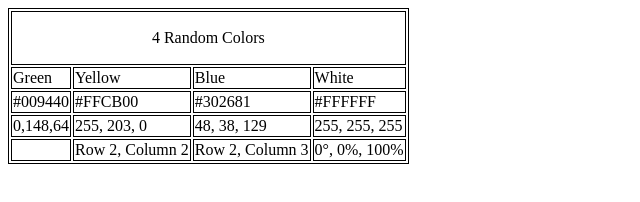
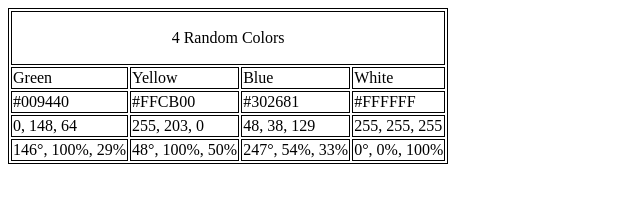
Before and after one commit to zacharyrandolph-ux/zacharyrandolph-ux.github.io, a plain HTML site: page colorscheme.html in a window 1280 px wide. Shown: the whole page, without its empty margins (0-640 px from the left). Drawn offline with Linux system fonts and the light colour scheme.

Commit message:
Update colorscheme.html

```diff
--- a/colorscheme.html
+++ b/colorscheme.html
@@ -23,15 +23,15 @@
         <td>#FFFFFF</td>
     </tr>
      <tr>
-        <td>0,148,64</td>
+        <td>0, 148, 64</td>
         <td>255, 203, 0</td>
         <td>48, 38, 129</td>
         <td>255, 255, 255</td>
     </tr>
      <tr>
-        <td></td>
-        <td>Row 2, Column 2</td>
-        <td>Row 2, Column 3</td>
+        <td>146°, 100%, 29%</td>
+        <td>48°, 100%, 50%</td>
+        <td>247°, 54%, 33%</td>
         <td>0°, 0%, 100%</td>
     </tr>
 </table>
```
